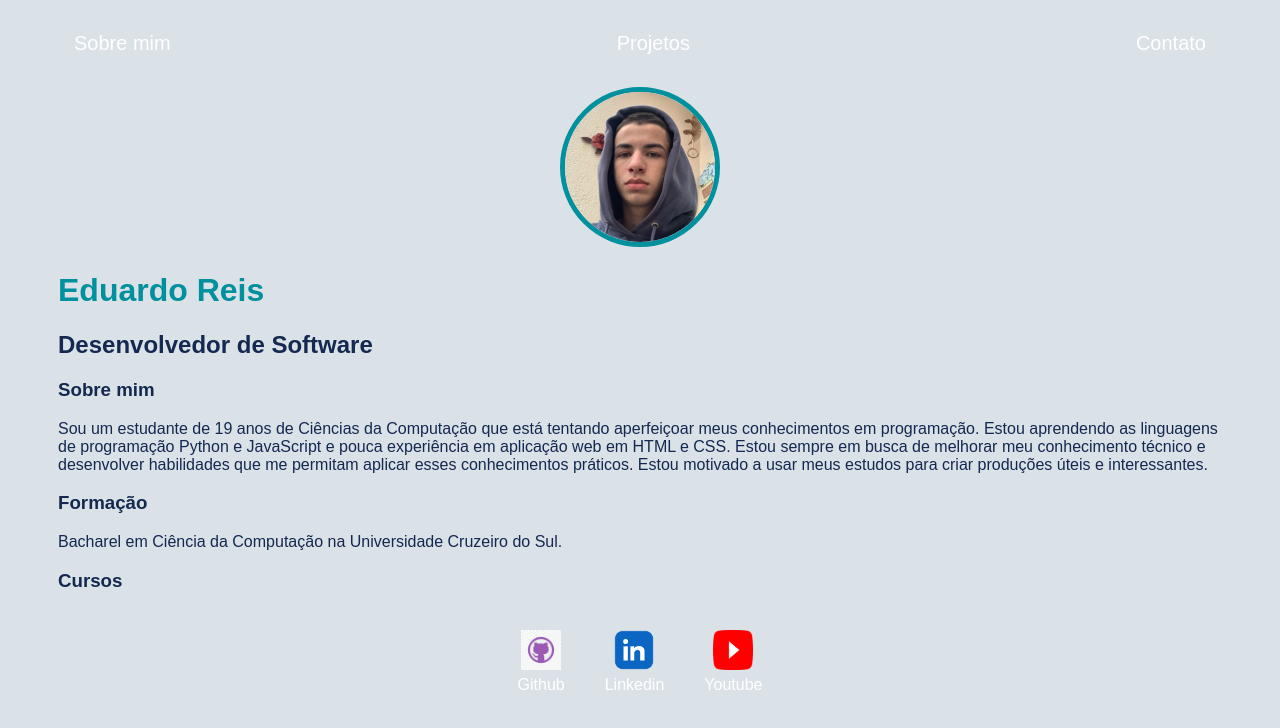
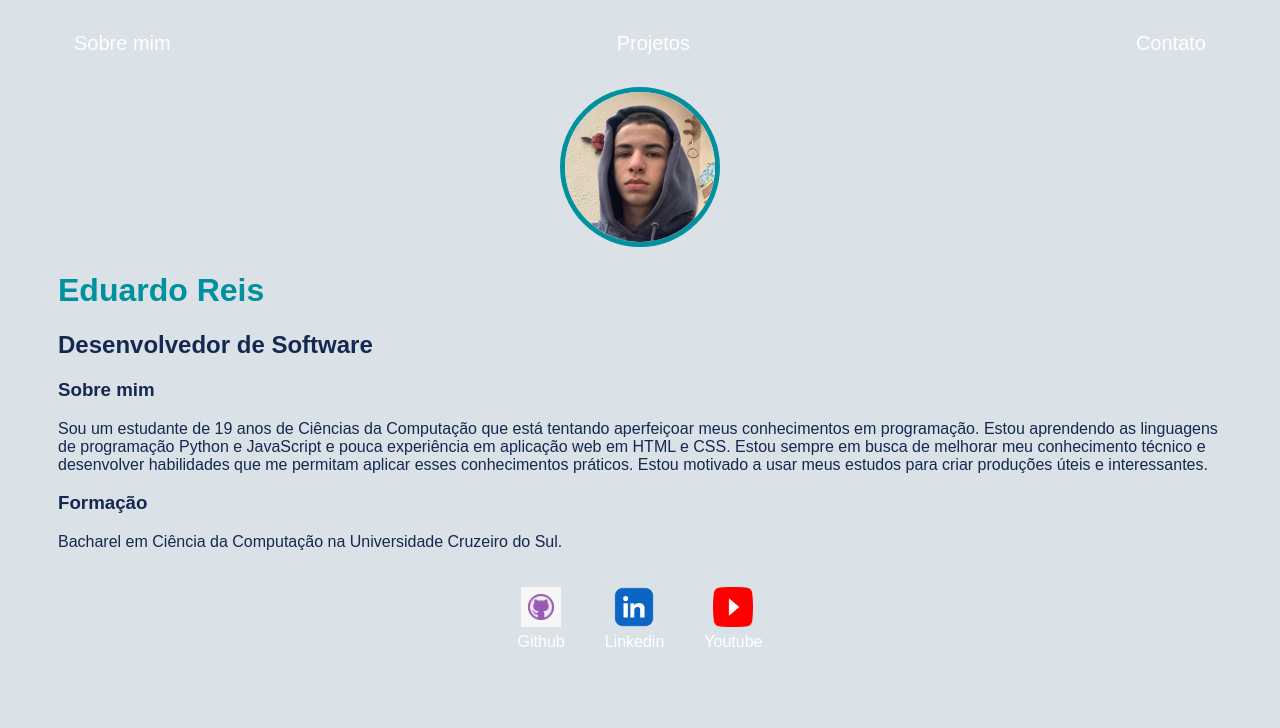
Before and after one commit to Junkie223/port-folio, a plain HTML site: page index.html in a window 1280 px wide. Drawn offline with Linux system fonts and the light colour scheme.

Commit message:
Update index.html

```diff
--- a/index.html
+++ b/index.html
@@ -49,12 +49,6 @@
                     Bacharel em Ciência da Computação na Universidade Cruzeiro do Sul.
                 </p>
             </section>
-            <section>
-                <h3>Cursos</h3>
-                <p>
-
-                </p>
-            </section>
         </main>
 
         <footer>
```
